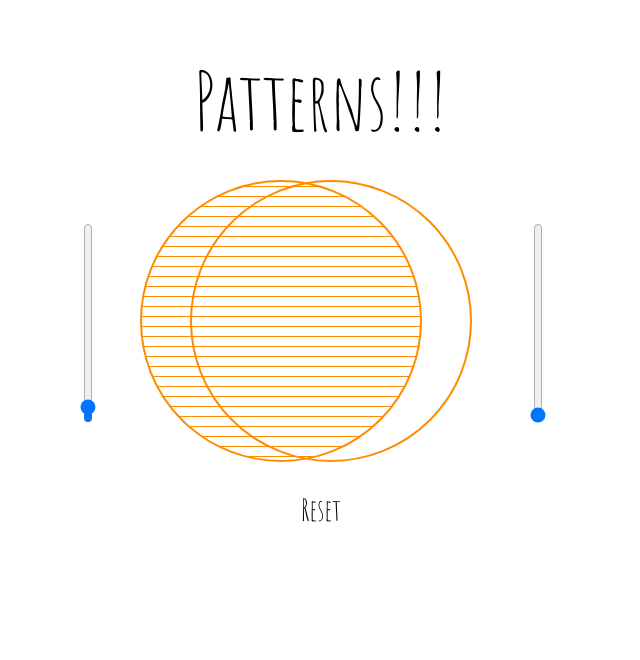
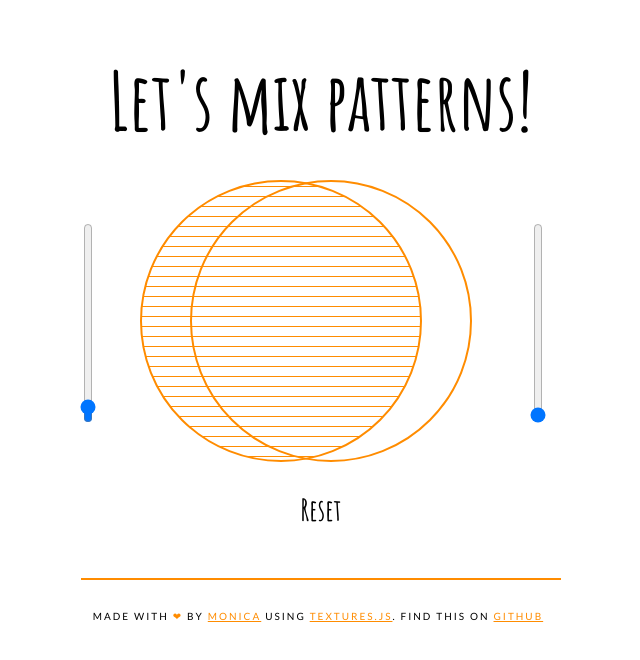
Before and after one commit to notwaldorf/muster, a website: page index.html in a window 1280 px wide. Shown: the whole page, without its empty margins (319-959 px from the left). Drawn offline with Linux system fonts and the light colour scheme.

Commit message:
add footer

```diff
--- a/index.html
+++ b/index.html
@@ -9,18 +9,25 @@
 
   <script src="bower_components/d3/d3.min.js"></script>
   <script src="bower_components/textures/textures.min.js"></script>
-  <link rel="stylesheet" type="text/css" href="https://fonts.googleapis.com/css?family=Amatic+SC:400,700">
+  <link rel="stylesheet" type="text/css" href="https://fonts.googleapis.com/css?family=Amatic+SC:700">
+  <link rel="stylesheet" type="text/css" href="https://fonts.googleapis.com/css?family=Lato:400">
   <link rel="stylesheet" type="text/css" href="style.css">
 </head>
 <body>
   <div class="container">
-    <h1>Patterns!!!</h1>
+    <h1>Let's mix patterns!</h1>
     <div class="playground">
       <input id="input1" type="range" value="0" step="1" max="10" orient="vertical">
       <div id="example"></div>
       <input id="input2" type="range" value="0" step="1" max="10" orient="vertical">
     </div>
     <a href="" class="button" id="reset">Reset</a>
+
+    <div class="footer">
+      <p>made with <span class="heart">❤︎</span> by <a href="https://twitter.com/notwaldorf">monica</a>
+        using <a href="https://riccardoscalco.github.io/textures/">textures.js</a>.
+      find this on <a href="https://github.com/notwaldorf/pattern-mixer">github</a></p>
+  </div>
   </div>
 </body>
 <script>
--- a/style.css
+++ b/style.css
@@ -36,7 +36,7 @@ input[type=range] {
 
 .button:link, .button:visited {
   font-size: 30px;
-  font-family: Amatic SC;
+  font-family: Amatic SC, Lato, sans-serif;
   color: black;
   cursor: pointer;
   padding: 0 10px;
@@ -47,3 +47,27 @@ input[type=range] {
   background-color: black;
   color: white;
 }
+
+.footer {
+  font-family: Lato, sans-serif;
+  margin-top: 50px;
+  padding-top: 20px;
+  border-top: 2px solid darkorange;
+  text-align: center;
+  text-transform: uppercase;
+}
+
+.footer p {
+  text-transform: uppercase;
+  font-size: 10px;
+  letter-spacing: .2em;
+  padding-right: 6px;
+}
+
+.footer a:link, a:visited {
+  color: darkorange;
+}
+
+.heart {
+  color: darkorange;
+}
```
